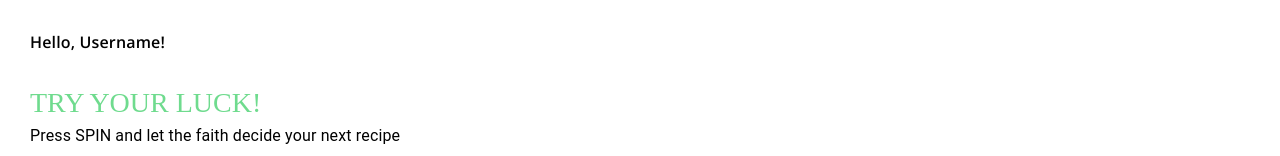
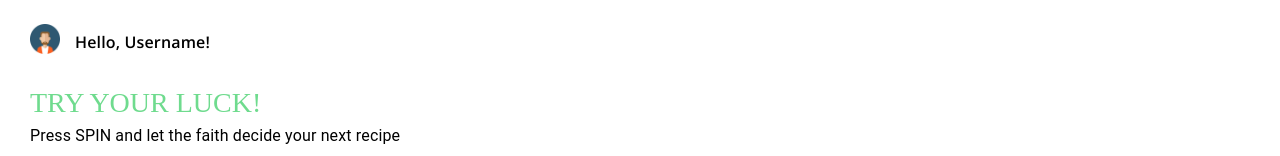
Before and after one commit to catalingoia/MealMaker, a React (Create React App) app in the folder healthy-slots/: page /game in a window 1280 px wide. Shown: the top 156 px of the page. Built offline with nearby package versions, Linux system fonts and the light colour scheme; a web font is replaced by a local one.

Commit message:
add avatar bar

```diff
--- a/healthy-slots/src/shared/Avatar.tsx
+++ b/healthy-slots/src/shared/Avatar.tsx
@@ -1,9 +1,20 @@
 import { Box, Typography } from "@mui/material";
-
+import avatar from "../assets/avatar.png";
 export default function Avatar() {
   return (
-    <Typography sx={{ fontFamily: "Open Sans", paddingTop: "30px" }}>
-      Hello, Username!
-    </Typography>
+    <>
+      <Box sx={{ display: "flex", alignItems: "flex-end" }}>
+        <img src={avatar} style={{ height: "30px", width: "30px" }} />
+        <Typography
+          sx={{
+            fontFamily: "Open Sans",
+            paddingTop: "30px",
+            paddingLeft: "15px",
+          }}
+        >
+          Hello, Username!
+        </Typography>
+      </Box>
+    </>
   );
 }
```
Also changed, not shown: healthy-slots/src/assets/avatar.png (added), 1 other file (tests, documents, lock files or other folders).
